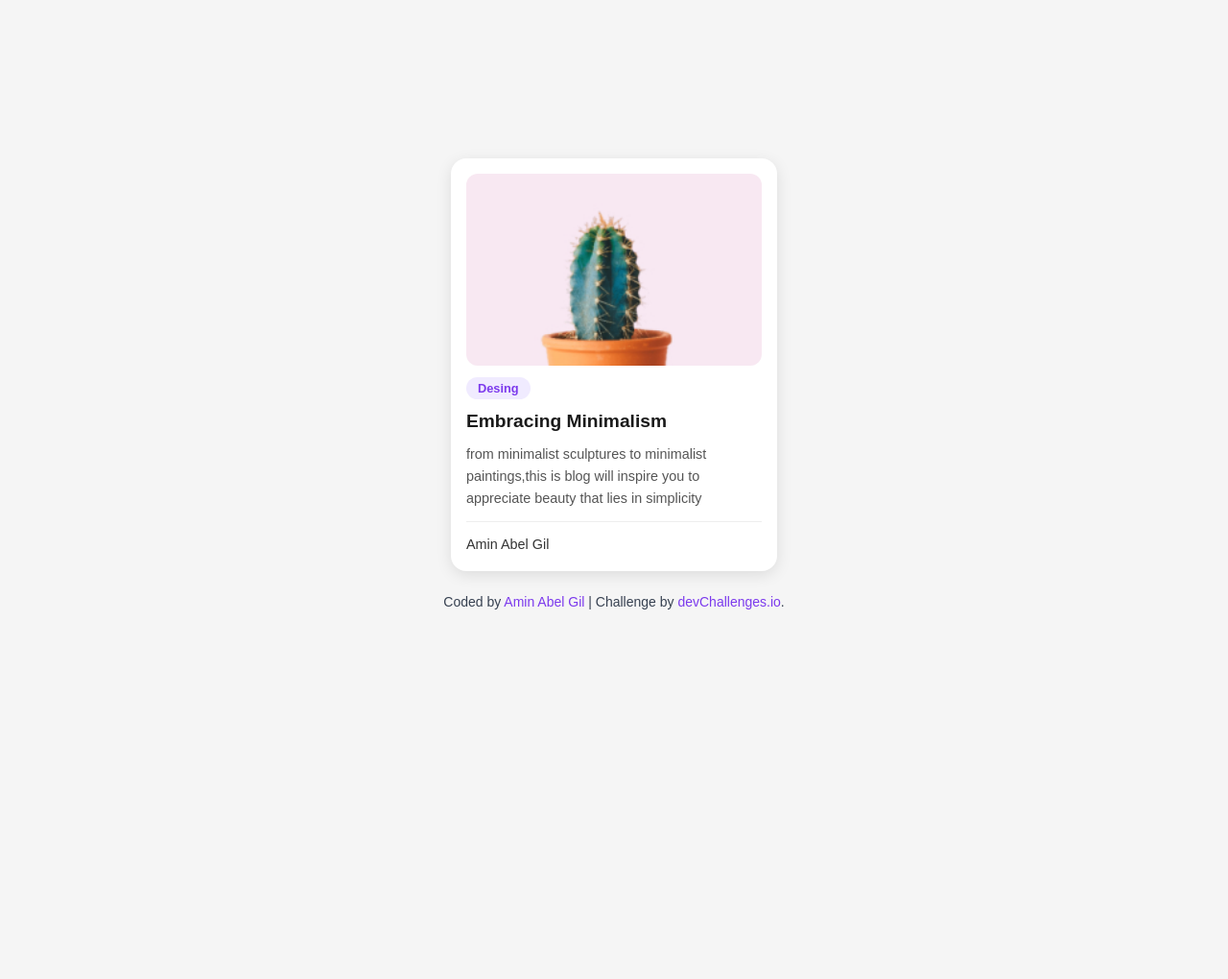
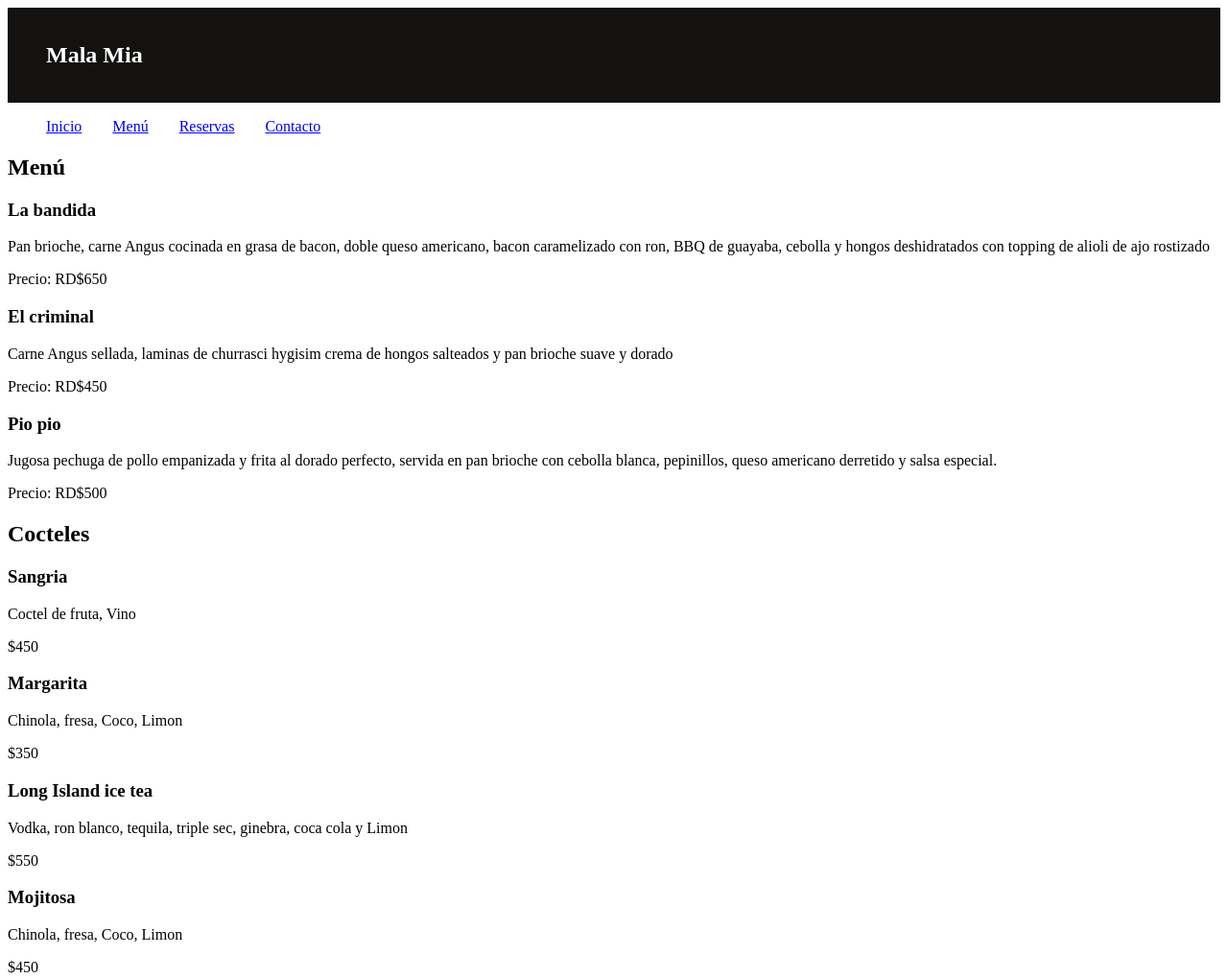
Before and after one commit to Amin-coder2/Restaurante-Amin-Abel, a plain HTML site: page index.html in a window 1280 px wide. Shown: the top 1020 px of the page at 96% size. Before the commit the page ends 800 px from the top, so only its background shows below. Drawn offline with Linux system fonts and the light colour scheme; a web font is replaced by a local one.

Commit message:
Add files via upload

```diff
--- a/index.html
+++ b/index.html
@@ -1,113 +1,101 @@
 <!DOCTYPE html>
-<html lang="en">
-  <head>
-    <meta charset="UTF-8" />
-    <meta name="viewport" content="width=device-width, initial-scale=1.0" />
+<html lang="es">
+<head>
+    <meta charset="UTF-8">
+    <meta name="viewport" content="width=device-width, initial-scale=1.0">
+    <title>Mala Mia</title>
+    <link rel="stylesheet" href="./style.css">
+</head>
+<body>
+    <nav class="navbar">
+        <div class="nav-menu">
+            <h1>Mala Mia</h1>
+        </div>
+    <nav>
+        <ul class="nav-links">
+            <li><a href="#inicio">Inicio</a></li>
+            <li><a href="#menu">Menú</a></li>
+            <li><a href="#reservas">Reservas</a></li>
+            <li><a href="#contacto">Contacto</a></li>
+        </ul>
+    </nav>
 
-    <link
-      rel="icon"
-      href="resources/favicon.ico"
-      type="image/x-icon"
-      sizes="96x96"
-    />
+    <main id="inicio">
+        <section id="menu">
+            <h2>Menú</h2>
 
-    <title>devChallenges.io | Minimal Blog Card</title>
+            <article>
+                <h3>La bandida</h3>
+                <p>Pan brioche, carne Angus cocinada en grasa de bacon, doble queso americano, bacon caramelizado con ron, BBQ de guayaba, cebolla y hongos deshidratados con topping de alioli de ajo rostizado</p>
+                <p>Precio: RD$650</p>
+            </article>
 
+            <article>
+                <h3>El criminal</h3>
+                <p>Carne Angus sellada, laminas de churrasci hygisim crema de hongos salteados y pan brioche suave y dorado</p>
+                <p>Precio: RD$450</p>
+            </article>
 
-    <style>
-      * {
-  margin: 0;
-  padding: 0;
-  box-sizing: border-box;
-}
+            <article>
+                <h3>Pio pio</h3>
+                <p>Jugosa pechuga de pollo empanizada y frita al dorado perfecto, servida en pan brioche con cebolla blanca, pepinillos, queso americano derretido y salsa especial.</p>
+                <p>Precio: RD$500</p>
+            </article>
+        </section>
 
-body {
-  min-height: 100vh;
-  background-color: #f5f5f5;
-  display: flex;
-  flex-direction: column;
-  align-items: center;
-  justify-content: center;
-  font-family: sans-serif;
-}
+        <section>
+            <h2>Cocteles</h2>
 
-.card {
-  background-color: white;
-  border-radius: 16px;
-  box-shadow: 0 4px 16px rgba(0, 0, 0, 0.1);
-  padding: 16px;
-  max-width: 340px;
-  width: 100%;
-  display: flex;
-  flex-direction: column;
-  gap: 12px;
-}
+            <article>
+                <h3>Sangria</h3>
+                <p>Coctel de fruta, Vino</p>
+                <p class="precio">$450</p>
+            </article>
 
-img {
-  width: 100%;
-  border-radius: 12px;
-  object-fit: cover;
-  height: 200px;
-}
+            <article>
+                <h3>Margarita</h3>
+                <p>Chinola, fresa, Coco, Limon</p>
+                <p class="precio">$350</p>
+            </article>
 
-.tag {
-  background-color: #f0ebff;
-  color: #7c3aed;
-  border-radius: 999px;
-  padding: 4px 12px;
-  font-size: 0.8rem;
-  font-weight: 600;
-  width: fit-content;
-}
+            <article>
+                <h3>Long Island ice tea</h3>
+                <p>Vodka, ron blanco, tequila, triple sec, ginebra, coca cola y Limon</p>
+                <p class="precio">$550</p>
+            </article>
 
-h2 {
-  font-size: 1.2rem;
-  color: #1a1a1a;
-}
+            <article>
+                <h3>Mojitosa</h3>
+                <p>Chinola, fresa, Coco, Limon</p>
+                <p class="precio">$450</p>
+            </article>
+        </section>
 
-p {
-  font-size: 0.9rem;
-  color: #555;
-  line-height: 1.6;
-}
+        <section id="reservas">
+            <h2>Reservas</h2>
+            <p>Para reservar una mesa, llámanos o escríbenos por nuestras redes sociales.</p>
+        </section>
+    </main>
 
-hr {
-  border: none;
-  border-top: 1px solid #eee;
-}
+    <aside>
+        <h2>Horario y Ofertas</h2>
+        <p>Horario: Lunes a domingo de 10:00 AM a 10:00 PM.</p>
+        <p>Oferta: Los viernes hay un 10% de descuento en platos familiares.</p>
 
-.author {
-  color: #333;
-  font-size: 0.9rem;
-}
+        <h3>Redes sociales</h3>
+        <ul>
+            <li><a href="https://www.instagram.com" target="_blank">Instagram</a></li>
+            <li><a href="https://www.facebook.com" target="_blank">Facebook</a></li>
+            <li><a href="https://www.tiktok.com" target="_blank">TikTok</a></li>
+        </ul>
+    </aside>
 
-.author-info {
-  font-size: 14px;
-  text-align: center;
-  margin-top: 24px;
-  color: rgb(55, 65, 81);
-}
+    <footer id="contacto">
+        <h2>Contacto</h2>
+        <p>© 2026 Restaurante El Buen Sabor. Todos los derechos reservados.</p>
+        <p>Dirección: Santo Domingo, República Dominicana</p>
+        <p>Teléfono: 809-000-0000</p>
+    </footer>
 
-.author-info a {
-  text-decoration: none;
-  color: #7c3aed;
-}
-    </style>
-  </head>
-  <body>
-    <div class="card">
-      <img src="./Cactus.jpg">
-      <span class="tag">Desing</span>
-        <h2>Embracing Minimalism</h2>
-        <p>from minimalist sculptures to minimalist paintings,this is blog will inspire you to appreciate beauty that lies in simplicity</p>
-        <hr>
-        <p class="author">Amin Abel Gil</p>
-    </div>
-    <div class="author-info">
-      Coded by <a href="https://github.com/Amin-coder2">Amin Abel Gil</a> | Challenge by
-      <a href="https://www.devchallenges.io?ref=challenge" target="_blank"
-        >devChallenges.io</a
-      >.
-    </div>
-  </body>
+</body>
 </html>
--- /dev/null
+++ b/style.css
@@ -0,0 +1,22 @@
+@import url('https://fonts.googleapis.com/css2?family=Elms+Sans:ital,wght@0,100..900;1,100..900&family=Mozilla+Text:wght@200..700&display=swap');
+
+.nav-menu {
+    display: flex;
+    justify-content: space-between;
+    align-items: center;
+    padding: 16px 40px;
+    background-color: #141210;
+}
+
+.nav-menu h1 {
+    font-family: 'Mozilla text';
+    display: block;
+    color: white;
+}
+
+.nav-links {
+    font-family: 'Elms Sans';
+    list-style: none;
+    display: flex;
+    gap: 32px;
+}
```
